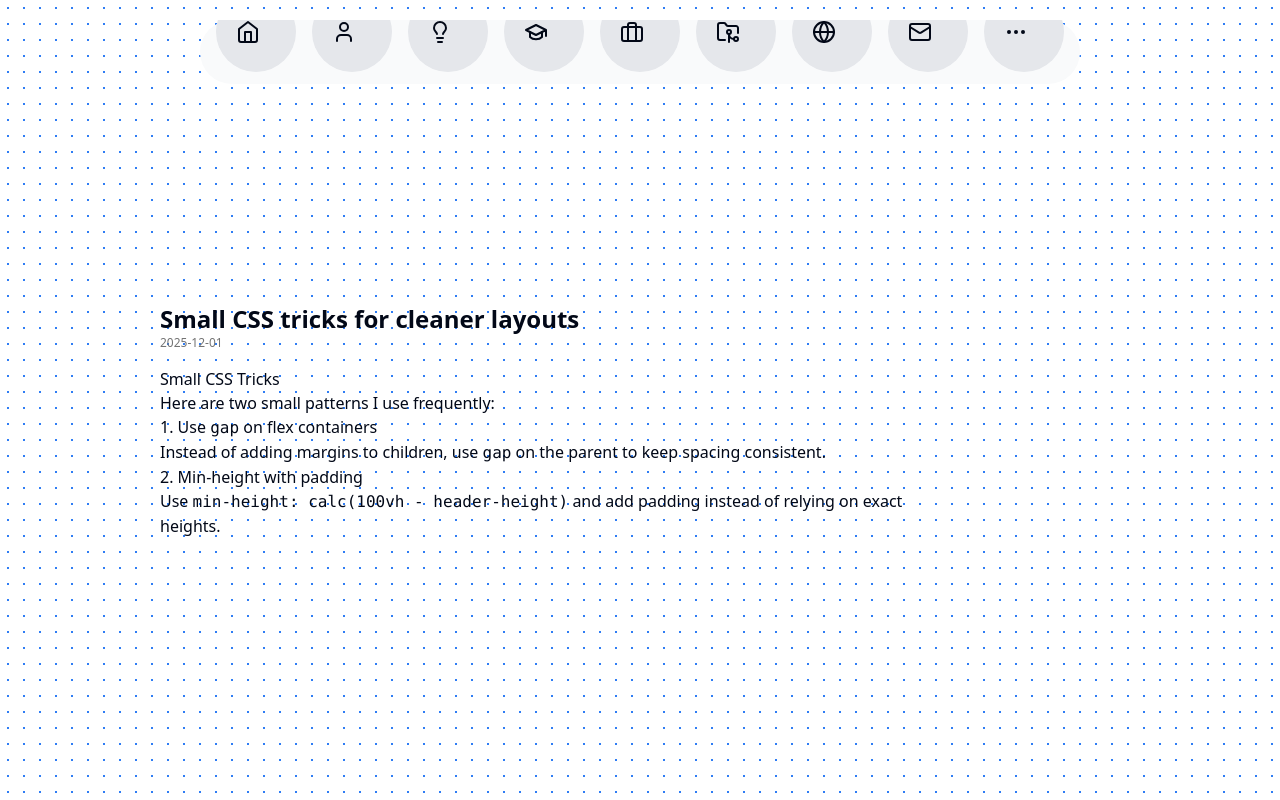
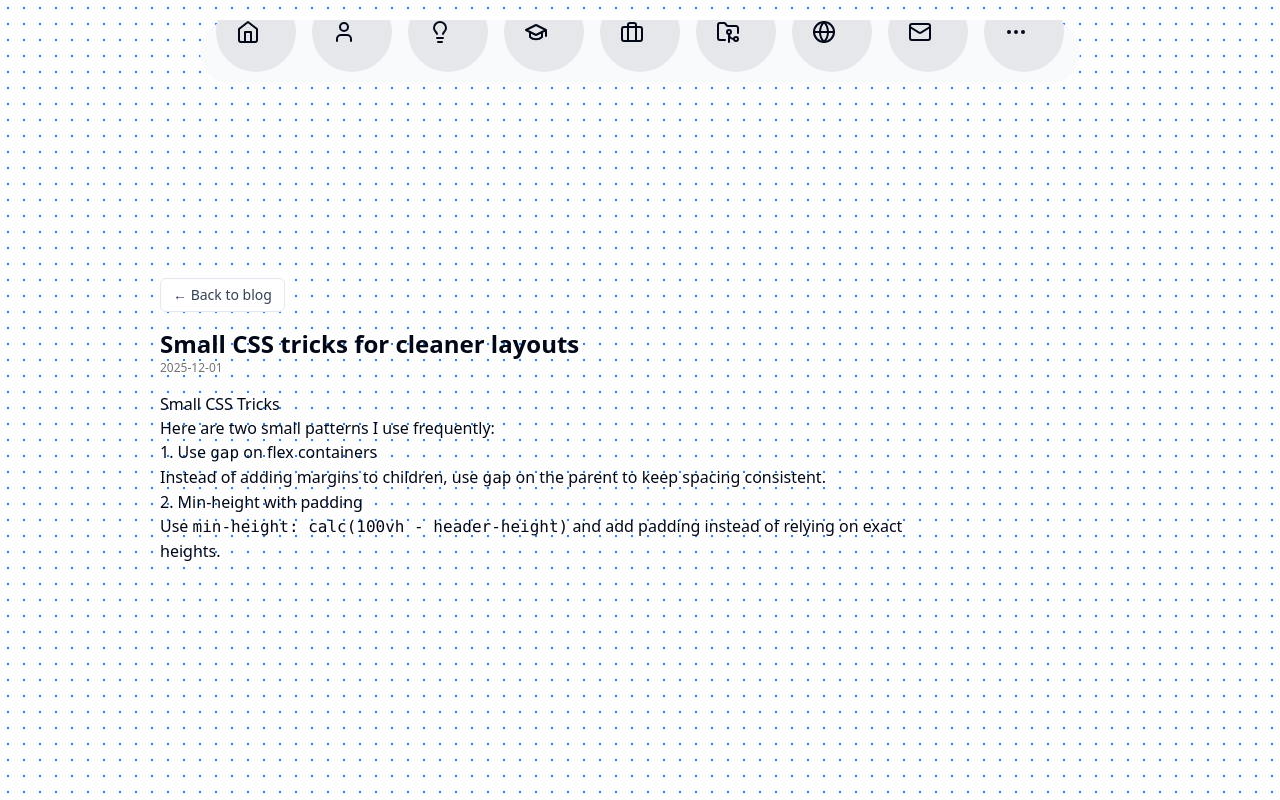
Before and after one commit to mokone-september/Portfolio, a Next.js app: page /blog/small-css-tricks-mdx in a window 1280 px wide. Built offline with nearby package versions, Linux system fonts and the light colour scheme.

Commit message:
feat: add back navigation link to blog post page

```diff
--- a/src/app/blog/[slug]/page.tsx
+++ b/src/app/blog/[slug]/page.tsx
@@ -1,3 +1,4 @@
+import Link from "next/link";
 import { notFound } from "next/navigation";
 import { getAllMdxPosts, getMdxPostBySlug } from "@/lib/mdx";
 import MdxPostContent from "@/components/MdxPostContent";
@@ -20,6 +21,14 @@ export default async function PostPage({ params }: Props) {
 
   return (
     <article className="max-w-3xl w-full prose prose-slate dark:prose-invert">
+      <div className="mb-4">
+        <Link
+          href="/blog"
+          className="inline-flex items-center rounded-md border border-slate-200 bg-white px-3 py-1.5 text-sm font-medium text-slate-700 transition hover:border-slate-300 hover:bg-slate-50 dark:border-neutral-800 dark:bg-slate-900 dark:text-slate-100 dark:hover:border-neutral-700 dark:hover:bg-neutral-900"
+        >
+          ← Back to blog
+        </Link>
+      </div>
       <h1 className="text-2xl font-bold">{post.title}</h1>
       <p className="text-xs text-neutral-500">{post.date}</p>
       <div className="mt-4">
```
